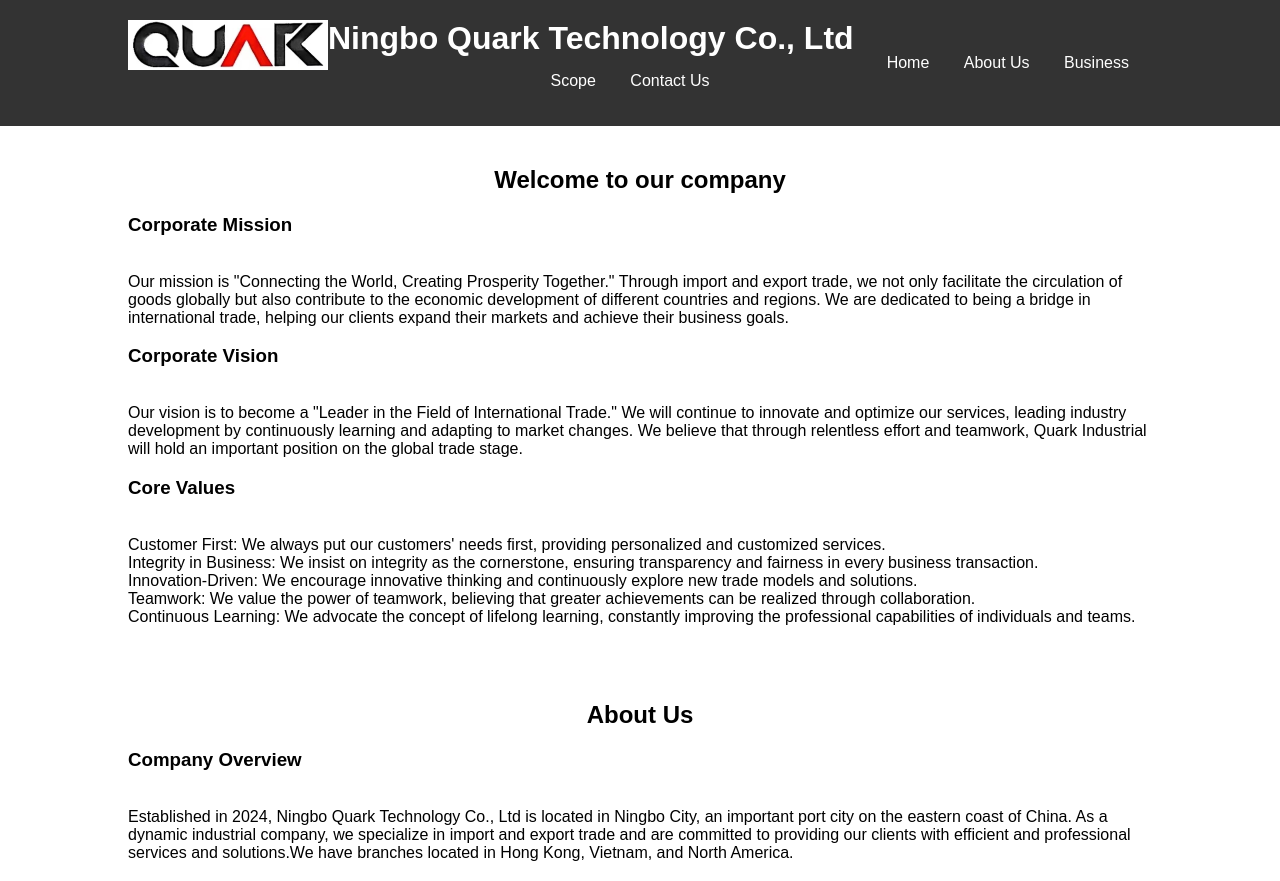
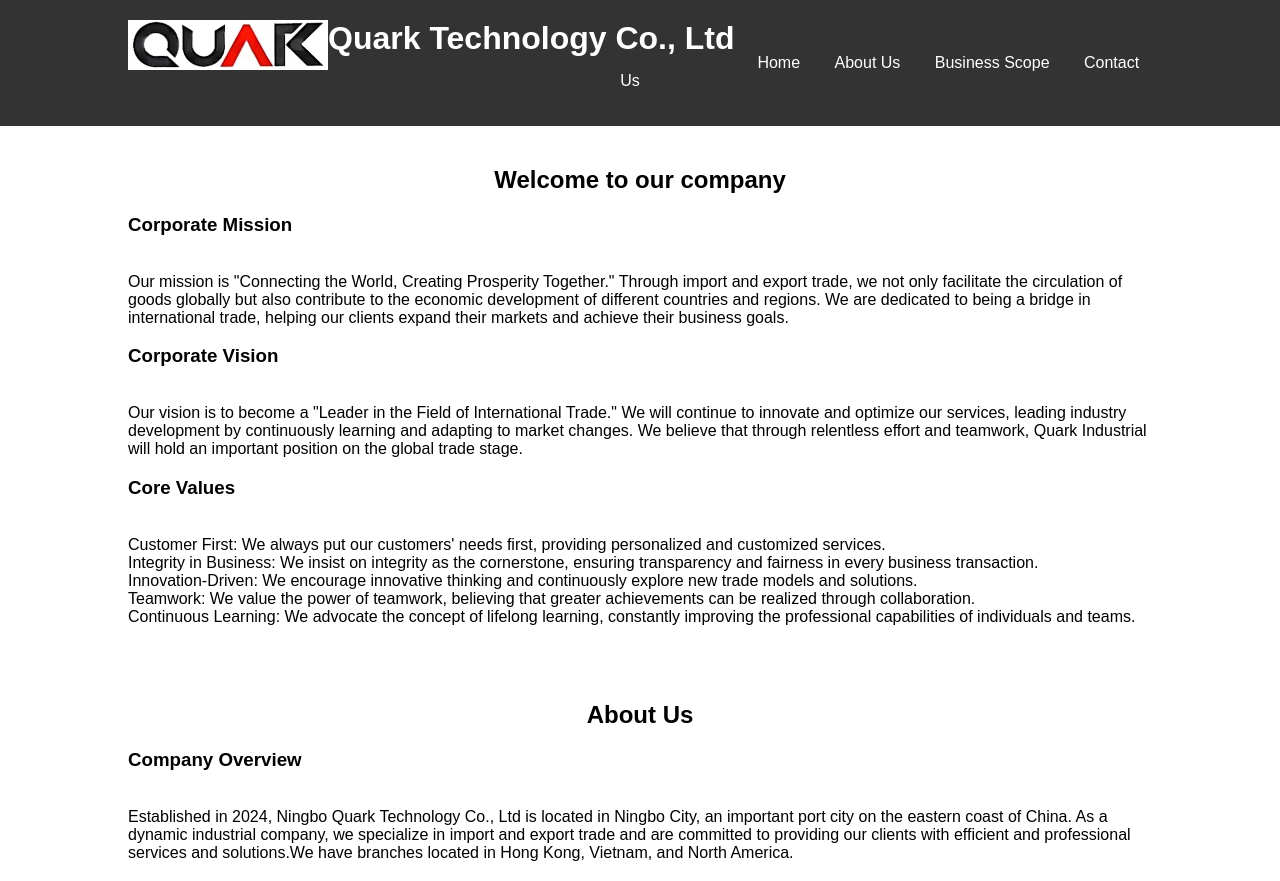
Before and after one commit to John010407/john010407.github.io, a plain HTML site: page index.html in a window 1280 px wide. Shown: the top 881 px of the page. Drawn offline with Linux system fonts and the light colour scheme.

Commit message:
Update index.html

```diff
--- a/index.html
+++ b/index.html
@@ -3,14 +3,14 @@
 <head>
     <meta charset="UTF-8">
     <meta name="viewport" content="width=device-width, initial-scale=1.0">
-    <title>Ningbo Quark Technology Co., Ltd</title>
+    <title>Quark Technology Co., Ltd</title>
     <link rel="stylesheet" href="styles.css">
 </head>
 <body>
     <header>
         <div class="container">
             <img src="img/logo.jpg" style="height: 50px; width: 200px; float: left;"/>
-            <h1 style="float: left;">Ningbo Quark Technology Co., Ltd</h1><br>
+            <h1 style="float: left;">Quark Technology Co., Ltd</h1><br>
             <nav>
                 <ul>
                     <li><a href="#home">Home</a></li>
```
